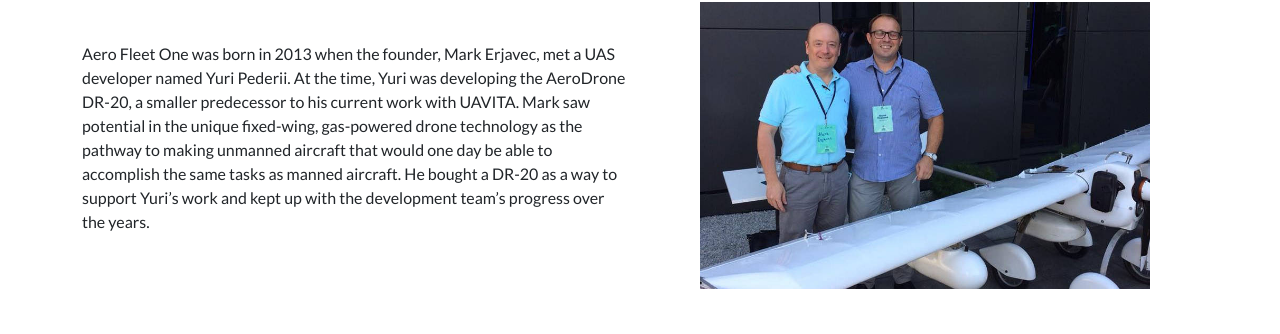
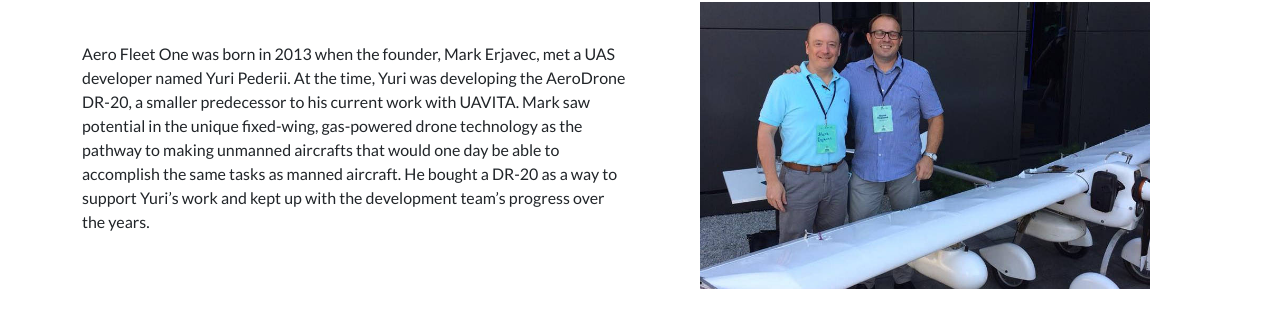
Before and after one commit to mesabafinance/aerofleetone.com, a Jekyll site: the page built from about.html, in a window 1280 px wide and 900 px high. Shown: the part 284-618 px from the top of the window. Built offline with Jekyll 4.4.1, drawn with Linux system fonts in a browser that asks for light colours; nearby versions of some CDN libraries.

Commit message:
Fix typos

```diff
--- a/_data/general.yml
+++ b/_data/general.yml
@@ -47,7 +47,7 @@ items:
         - "Aero Fleet One was born in 2013 when the founder, Mark Erjavec, met a UAS developer named
         Yuri Pederii. At the time, Yuri was developing the AeroDrone DR-20, a smaller predecessor
         to his current work with UAVITA. Mark saw potential in the unique fixed-wing, gas-powered
-        drone technology as the pathway to making unmanned aircraft that would one day be able to
+        drone technology as the pathway to making unmanned aircrafts that would one day be able to
         accomplish the same tasks as manned aircraft. He bought a DR-20 as a way to support Yuri’s
         work and kept up with the development team’s progress over the years."
         - "In this process,
```
